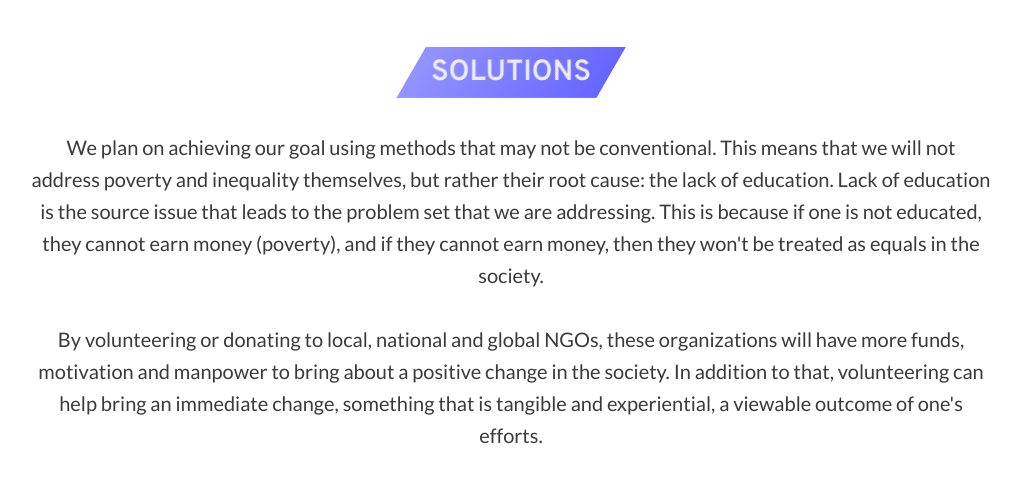
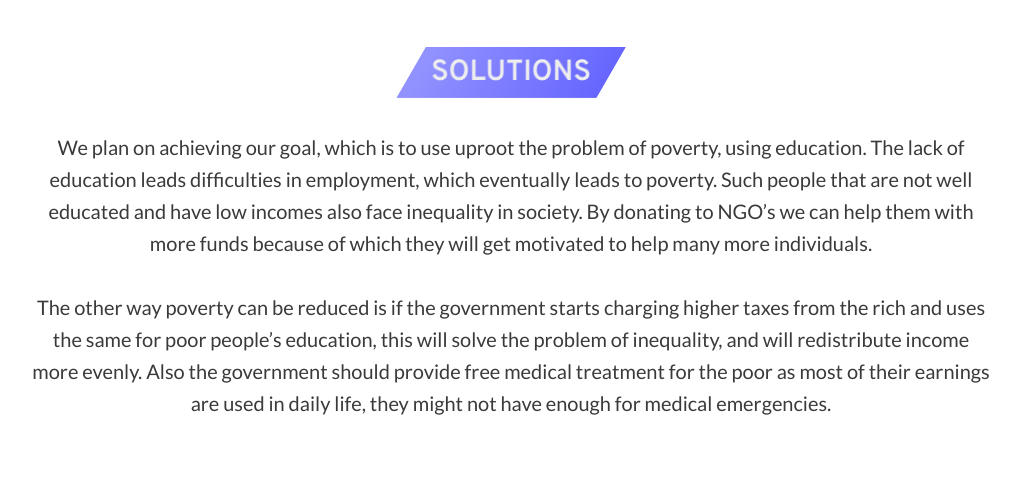
Before and after one commit to sunnyrock8/Poverty_and_Inequality_Team_Project, a website: page index.html in a window 1280 px wide. Shown: the part 2440-2931 px from the top of the page, without its empty margins (129-1150 px from the left). Drawn offline with nearby package versions, Linux system fonts and the light colour scheme; grey boxes are pictures that could not be loaded.

Commit message:
Minor Changes

```diff
--- a/index.html
+++ b/index.html
@@ -202,19 +202,13 @@
       </div>
 
       <p class="solutions__paragraph paragraph">
-        We plan on achieving our goal using methods that may not be
-        conventional. This means that we will not address poverty and inequality
-        themselves, but rather their root cause: the lack of education. Lack of
-        education is the source issue that leads to the problem set that we are
-        addressing. This is because if one is not educated, they cannot earn
-        money (poverty), and if they cannot earn money, then they won't be
-        treated as equals in the society.
-        <br /><br />
-        By volunteering or donating to local, national and global NGOs, these
-        organizations will have more funds, motivation and manpower to bring
-        about a positive change in the society. In addition to that,
-        volunteering can help bring an immediate change, something that is
-        tangible and experiential, a viewable outcome of one's efforts.
+        We plan on achieving our goal, which is to use uproot the problem of poverty, using education.
+        The lack of education leads difficulties in employment, which eventually leads to poverty.
+        Such people that are not well educated and have low incomes also face inequality in society.
+        By donating to NGO’s we can help them with more funds because of which they will get motivated to help many more individuals.
+        <br><br>
+        The other way poverty can be reduced is if the government starts charging higher taxes from the rich and uses the same for poor people’s education, this will solve the problem of inequality, and will redistribute income more evenly.
+        Also the government should provide free medical treatment for the poor as most of their earnings are used in daily life, they might not have enough for medical emergencies.
       </p>
 
       <video class="methods__video" controls>
@@ -280,7 +274,9 @@
         <h1 class="section-heading">How can you help?</h1>
       </div>
 
-      <p class="paragraph ngos__paragraph"></p>
+      <p class="paragraph ngos__paragraph">
+        Here is an example of one organisation which works towards the provision of widespread education which will help eradicate poverty and inequality in the long run.
+      </p>
 
       <img src="img/The_Akansha_Foundation.jpg" alt="The Akansha Foundation Logo" class="ngos__image">
 
```
